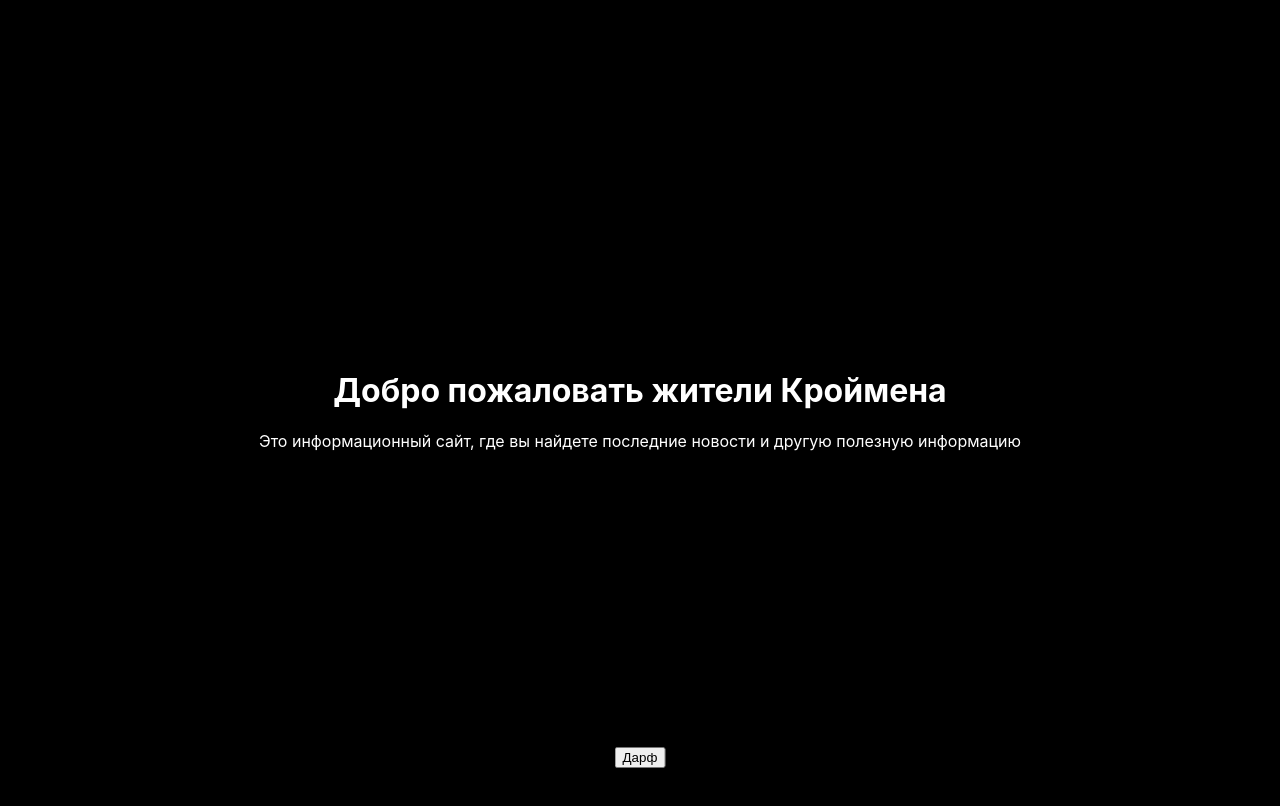
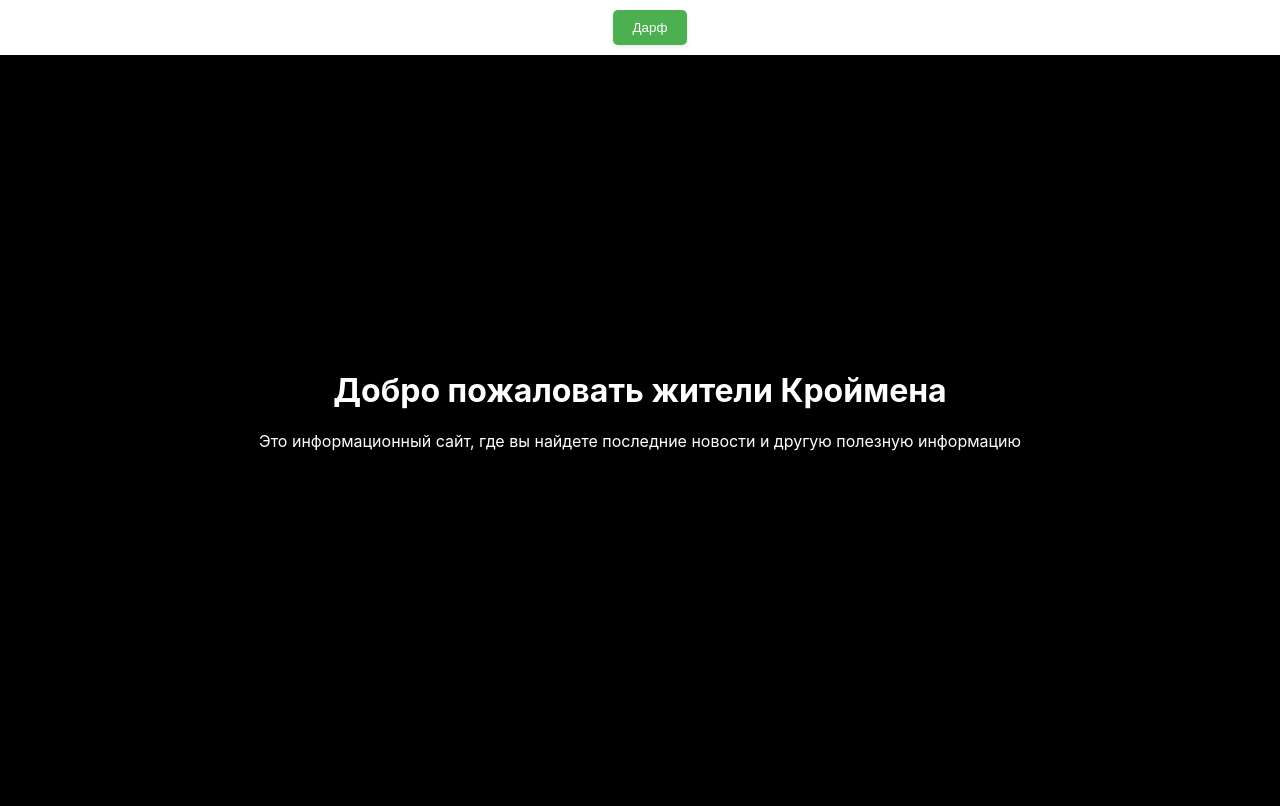
Before and after one commit to shalker760/Kroimen, a Next.js app: page / in a window 1280 px wide. Shown: the top 806 px of the page. Built offline with nearby package versions, Linux system fonts and the light colour scheme.

Commit message:
кнопи

```diff
--- a/app/page.tsx
+++ b/app/page.tsx
@@ -57,7 +57,7 @@ export default function Home() {
         </p>
       </div>
 
-        <div className="absolute bottom-[5%] left-[50%] translate-x-[-50%]">
+        <div className="button-container">
           <div className="spcae-y-4">
             <button onClick={() => router.push("/Darf")}>Дарф</button>
           </div>
--- a/styles/globals.css
+++ b/styles/globals.css
@@ -45,3 +45,36 @@ input:focus {
     border: 1px solid rgba(255, 255, 255, 0.1);
   }
 }
+
+/* Фиксируем кнопки в верхней части экрана */
+.button-container {
+    position: fixed;
+    top: 0;
+    left: 0;
+    width: 100%;
+    display: flex;
+    justify-content: center; /* Центрирование кнопок */
+    gap: 10px; /* Расстояние между кнопками */
+    padding: 10px;
+    background: white;
+    z-index: 9999; /* Всегда поверх других элементов */
+}
+
+/* Стили для кнопок */
+.button-container button {
+    padding: 10px 20px;
+    border: none;
+    border-radius: 5px;
+    cursor: pointer;
+    transition: all 0.3s ease;
+    background-color: #4CAF50;
+    color: white;
+    box-shadow: 0 2px 4px rgba(0,0,0,0.1);
+}
+
+/* Эффект при наведении */
+.button-container button:hover {
+    background-color: #45a049;
+    transform: scale(1.05);
+    box-shadow: 0 4px 8px rgba(0,0,0,0.2);
+}
```
